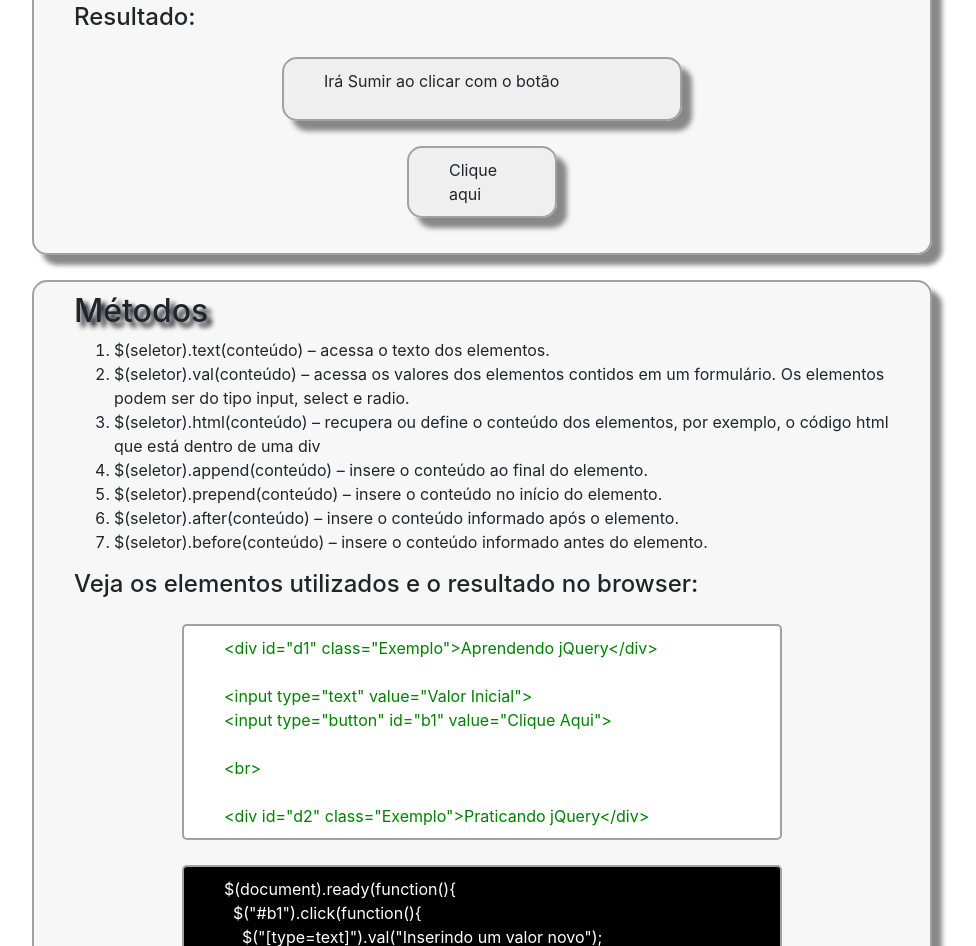
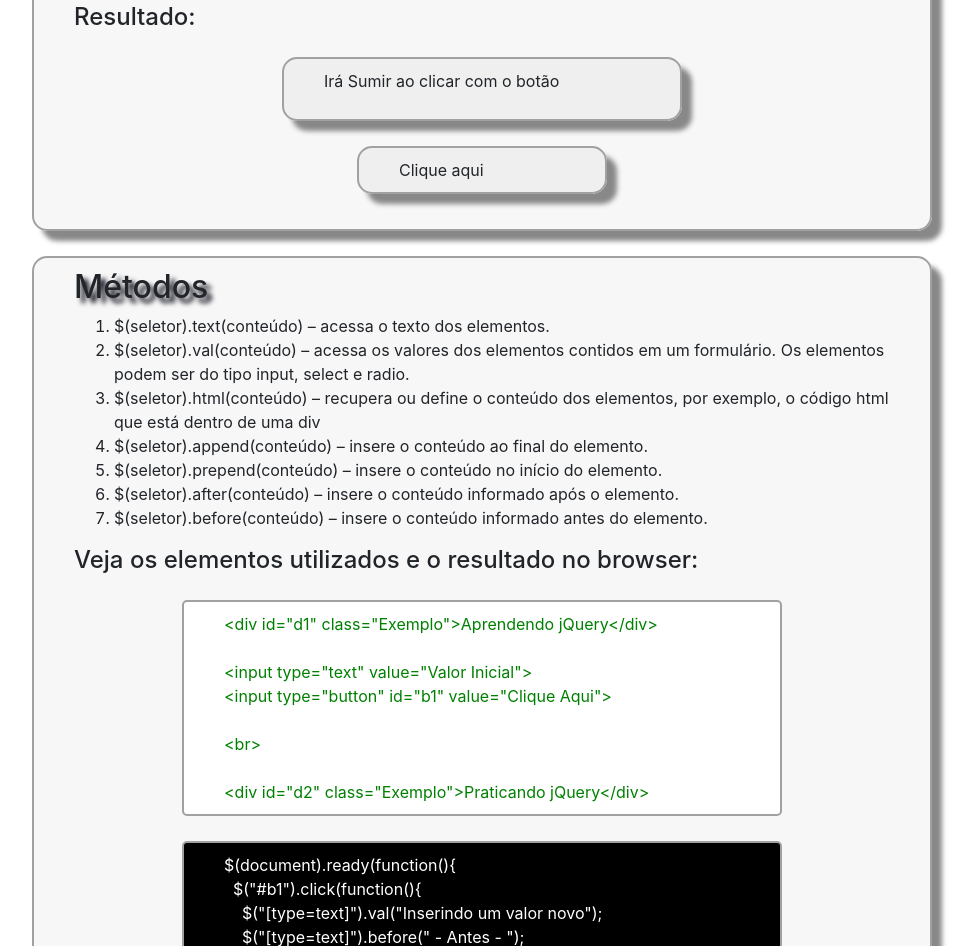
Before and after one commit to jhmiante/cs-web, a plain HTML site: page Pages/005-jQuery.html in a window 1280 px wide. Shown: the part 4192-5138 px from the top of the page, without its empty margins (158-1134 px from the left). Drawn offline with nearby package versions, Linux system fonts and the light colour scheme.

Commit message:
Update 005-jQuery.html

```diff
--- a/Pages/005-jQuery.html
+++ b/Pages/005-jQuery.html
@@ -241,7 +241,7 @@
 
 		<h4>Resultado:</h4>
 		<div id="div1" style="width: 400px" class="DivClass"><p>Irá Sumir ao clicar com o botão</p></div>
-		<div style="width: 150px" id="btnHide" class="DivClass">Clique aqui</div>
+		<div style="width: 250px" id="btnHide" class="DivClass">Clique aqui</div>
 
 
 	</div>
```
